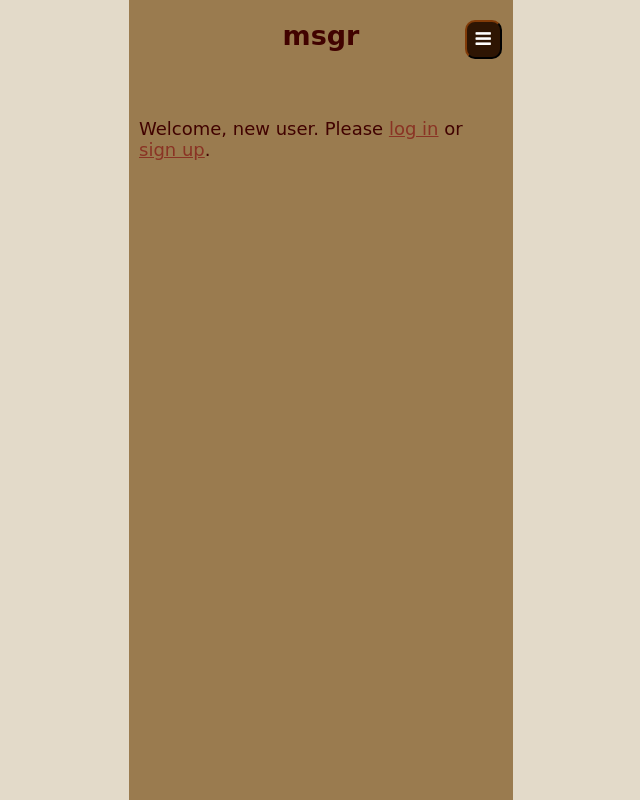
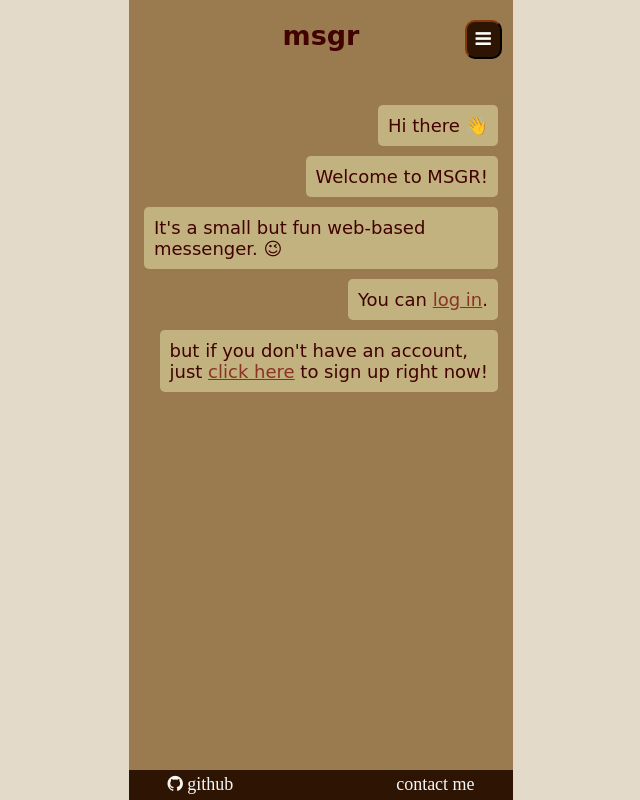
Before and after one commit to taajik/msgr, a Django app: page / in a window 1280 px wide. Shown: the whole page, without its empty margins (319-959 px from the left). Run offline with Django 4.2, Linux system fonts and the light colour scheme.

Commit message:
style home page

```diff
--- a/accounts/static/accounts/css/main.css
+++ b/accounts/static/accounts/css/main.css
@@ -1,5 +1,6 @@
 
 #content {
+    padding-top: 10%;
     text-align: center;
 }
 
--- a/msgr/static/msgr/css/chats_list.css
+++ b/msgr/static/msgr/css/chats_list.css
@@ -37,7 +37,3 @@ div.chat-date {
     padding: 4px;
     font-size: small;
 }
-
-hr {
-    width: 80%;
-}
--- a/msgr/templates/msgr/search_page.html
+++ b/msgr/templates/msgr/search_page.html
@@ -19,5 +19,6 @@
     </li>
 {% endfor %}
 </ul>
+<hr>
 
 {% endblock %}
--- a/static/css/base.css
+++ b/static/css/base.css
@@ -50,6 +50,7 @@ button, input[type=button], input[type=submit], input[type=reset] {
 
 hr {
     border: none;
+    width: 80%;
     height: 1px;
     background-color: #410200;
 }
--- /dev/null
+++ b/static/css/home.css
@@ -0,0 +1,58 @@
+
+#container {
+    overflow: hidden;
+    height: 100vh;
+}
+
+div.blank {
+    clear: both;
+    transition: 3.5s;
+    height: 100vh;
+}
+
+div.message {
+    float: right;
+    clear: both;
+    overflow: hidden;
+    margin: 5px;
+    padding: 10px;
+    border-radius: 5px;
+    background-color: #c2b280;
+}
+
+footer {
+    position: fixed;
+    bottom: 0;
+    width: 100vw;
+    height: 30px;
+}
+
+#footer {
+    height: 100%;
+    padding: 4px 10% 0;
+    font-size: large;
+    color: whitesmoke;
+    background-color: #2e1503;
+}
+
+#footer a {
+    text-decoration: none;
+    color: inherit;
+}
+
+#footer #github {
+    float: left;
+    padding-top: 1px;
+}
+
+#footer #me {
+    float: right;
+    font-family: serif;
+    font-style: normal;
+}
+
+@media screen and (min-width: 1000px) {
+    footer {
+        width: 30%;
+    }
+}
--- /dev/null
+++ b/static/js/home.js
@@ -0,0 +1,12 @@
+
+var blank = $('.blank');
+
+function remove_blank(i) {
+    $(blank[i]).css('height', '0');
+    i += 1;
+    if (i < blank.length) {
+        setTimeout(remove_blank, 1500, i);
+    }
+};
+
+remove_blank(0);
--- a/templates/base.html
+++ b/templates/base.html
@@ -17,20 +17,22 @@
 
 <body>
     <div id="container">
+        {% block header %}
         <header>
             <div id="header">
-                {% block header %}
                 {% block h1 %}<h1>msgr</h1>{% endblock %}
                 {% include 'header.html' %}
-                {% endblock %}
             </div>
         </header>
+        {% endblock %}
         <main>
             <div id="content">
                 {% block content %}
                 {% endblock %}
             </div>
         </main>
+        {% block footer %}
+        {% endblock %}
     </div>
     <script src="{% static 'js/header-menu.js' %}"></script>
     {% block javascript %}
--- a/templates/home.html
+++ b/templates/home.html
@@ -1,23 +1,79 @@
 {% extends 'base.html' %}
+{% load static %}
+
+{% block style %}
+<link rel="stylesheet" href="{% static 'css/home.css' %}">
+{% endblock %}
 
 {% block h1 %}<h1>msgr</h1>{% endblock %}
 
 {% block content %}
 
 {% if user.is_authenticated %}
-<p>
-    Welcome {{ user.get_username }}. Thanks for logging in.<br>
-    You can go to <a href="{% url 'profile' %}">your profile</a>
-    or <a href="{% url 'logout' %}">log out</a>.<br>
-    Or just jump straight to
-    <a href="{% url 'msgr:main' %}">the app</a>
-</p>
+<div class="blank"></div>
+<div class="message">
+    Hello {{ user.get_username }}
+</div>
+<div class="blank"></div>
+<div class="message">
+    Welcome to MSGR and thanks for logging in 💚💚
+</div>
+<div class="blank"></div>
+<div class="message">
+    <a href="{% url 'profile' %}">Click here</a> to edit your profile
+</div>
+<div class="blank"></div>
+<div class="message">
+    or you can just jump straight to
+    <a href="{% url 'msgr:main' %}">the app</a>.
+</div>
+<div class="blank"></div>
+<div class="message">
+    Have fun 😄
+</div>
 {% else %}
-<p>
-    Welcome, new user. Please
-    <a href="{% url 'login' %}">log in</a> or
-    <a href="{% url 'signup' %}">sign up</a>.
-</p>
+<div class="blank"></div>
+<div class="message">
+    Hi there 👋
+</div>
+<div class="blank"></div>
+<div class="message">
+    Welcome to MSGR!
+</div>
+<div class="blank"></div>
+<div class="message">
+    It's a small but fun web-based messenger. 😉
+</div>
+<div class="blank"></div>
+<div class="message">
+    You can
+    <a href="{% url 'login' %}">log in</a>.
+</div>
+<div class="blank"></div>
+<div class="message">
+    but if you don't have an account,<br>
+    just <a href="{% url 'signup' %}">click here</a>
+    to sign up right now!
+</div>
 {% endif %}
 
+{% endblock content %}
+
+{% block footer %}
+
+<footer>
+    <div id="footer">
+        <a href="https://github.com/aaronn44/msgr">
+            <i id="github" class="fa fa-github"> github</i>
+        </a>
+        <address id="me">
+            <a href="mailto:AaronTaajik@gmail.com">contact me</a>
+        </address>
+    </div>
+</footer>
+
+{% endblock footer %}
+
+{% block javascript %}
+<script src="{% static 'js/home.js' %}"></script>
 {% endblock %}
```
